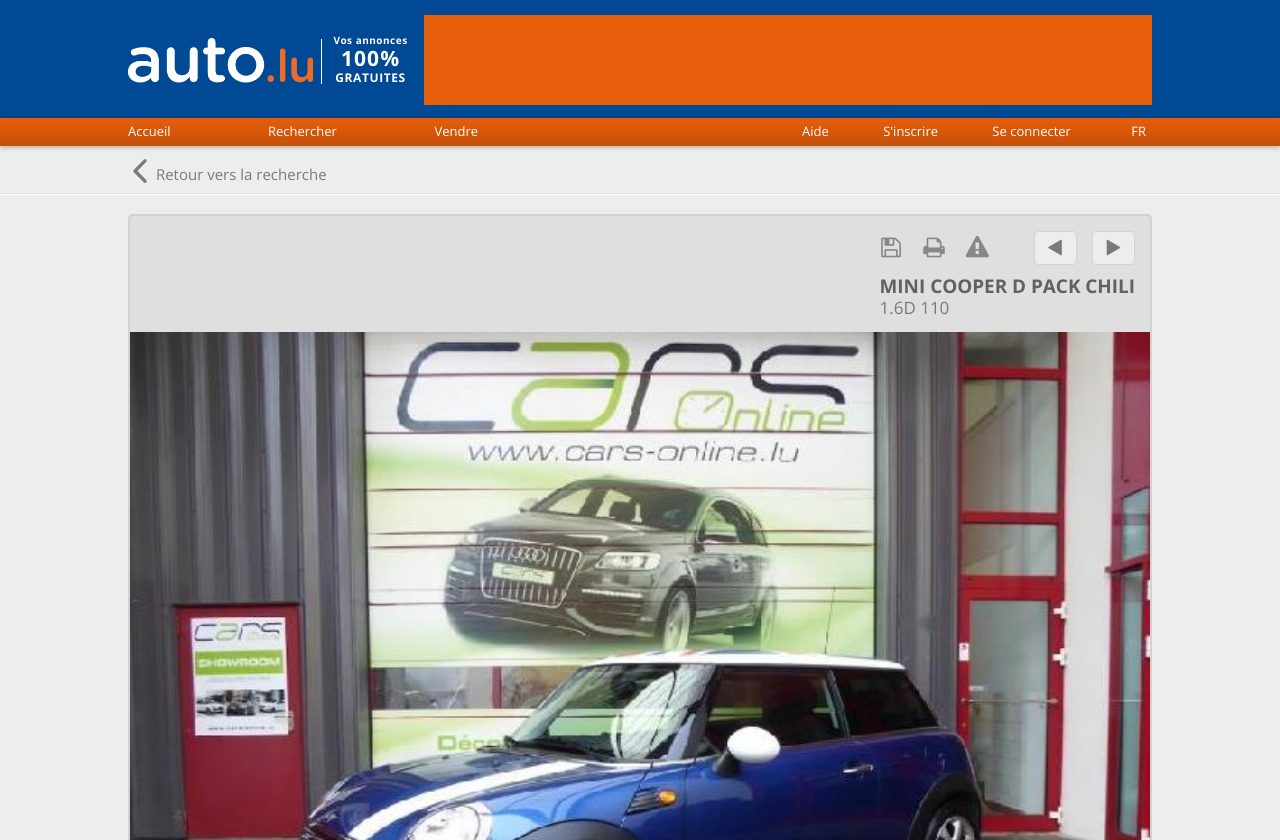
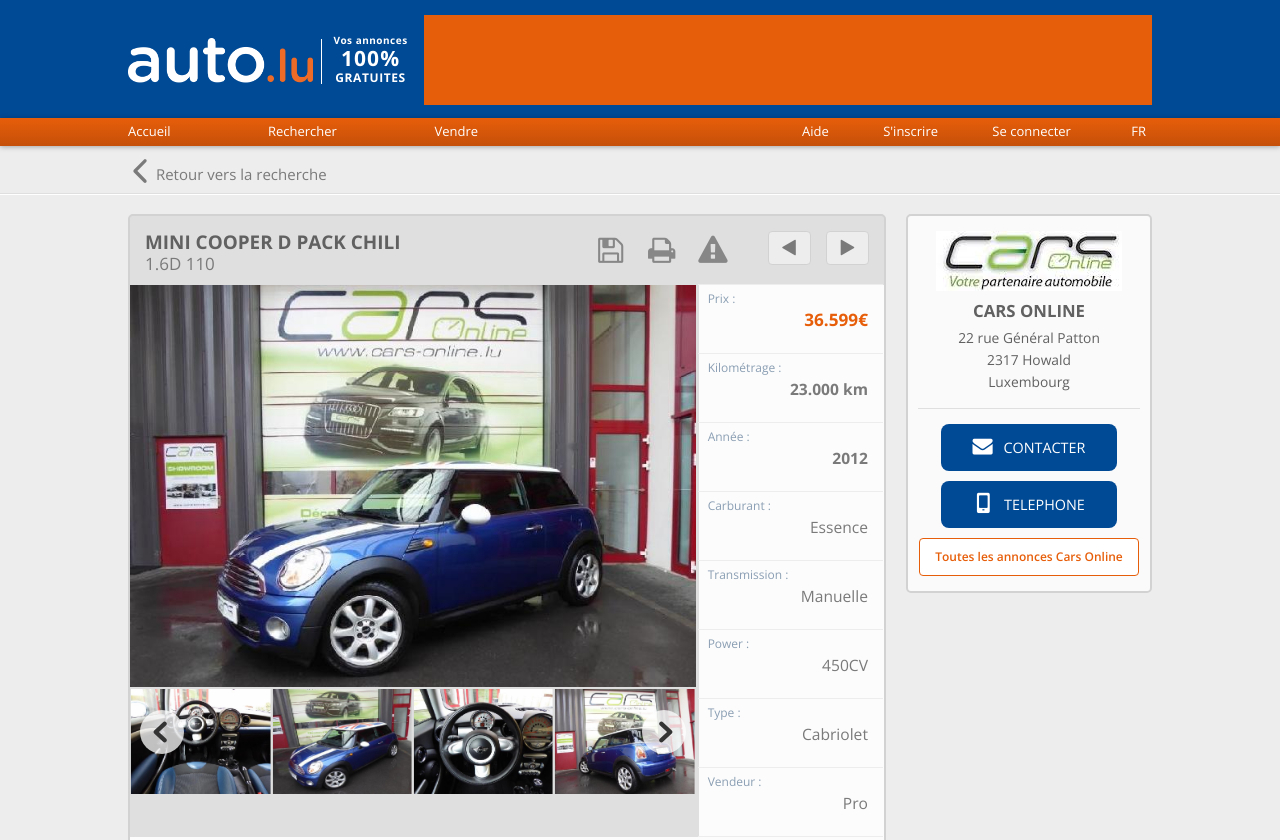
Before and after one commit to kana7/Auto, a plain HTML site: page public_html/details.html in a window 1280 px wide. Shown: the top 840 px of the page. Drawn offline with nearby package versions, Linux system fonts and the light colour scheme.

Commit message:
mise en page details annonce sur desktop

```diff
--- a/public_html/details.html
+++ b/public_html/details.html
@@ -178,24 +178,24 @@
             <section id="annonce-details">
                 <div class="container-wrapper">
                     <div class="row">
-                        <article class="phone-12">
-                            <div class="annonce-entry phone-mb-15">
+                        <article class="phone-12 desk-9 desk-pr-10">
+                            <div class="annonce-entry phone-mb-15 tab-mb-0">
                                 <div class="annonce-entry-top">
                                     <div class="annonce-entry-header clearfix">
                                         <div class="pull-right phone-12 tab-auto">
-                                            <div class="options-container clearfix phone-mb-10">
-                                                <ul class="annonce-entry-header-actions pull-left phone-mt-5">
+                                            <div class="options-container clearfix phone-mb-10 tab-mb-0">
+                                                <ul class="annonce-entry-header-actions pull-left phone-mt-5 tab-mt-0 desk-mt-5">
                                                     <li><a href="#"><span class="icon-floppy-o"></span></a></li>
                                                     <li><a href="#"><span class="icon-print"></span></a></li>
                                                     <li><a href="#"><span class="icon-exclamation-triangle"></span></a></li>
                                                 </ul>
-                                                <ul class="annonce-entry-header-previous-next pull-right">
+                                                <ul class="annonce-entry-header-previous-next pull-right tab-ml-40">
                                                     <li><a href="#"><span class="icon-left-full-arrow"></span></a></li>
                                                     <li><a href="#"><span class="icon-right-full-arrow"></span></a></li>
                                                 </ul>
                                             </div>
-                                            <h1><span class="brand">Mini</span> <span class="model">Cooper D Pack Chili</span><span class="engin">1.6D 110</span></h1>
                                         </div>
+                                        <h1 class="phone-12 tab-6"><span class="brand">Mini</span> <span class="model">Cooper D Pack Chili</span><span class="engin">1.6D 110</span></h1>
                                     </div>
                                     <div class="annonce-entry-img">
                                         <img class="fill-width" src="images/annonce-details/tumbnails/mini-main-img.jpg" alt="mini cooper D main thumb" />
@@ -276,6 +276,7 @@
                                 <div class="annonce-entry-bottom">
                                     <div class="annonce-entry-options phone-mb-15">
                                         <h3>Options</h3>
+                                        <div class="annonce-entry-options-list">
                                             <ul>
                                                 <li>ABS + ESP</li>
                                                 <li>Ordinateur de bord</li>
@@ -309,6 +310,7 @@
                                                 <li>Volant gainé de cuir</li>
                                             </ul>
                                         </div>
+                                    </div>
                                     <div class="annonce-entry-comment">
                                         <h3>Commentaire</h3>
                                         <p>
@@ -321,7 +323,7 @@
                                 </div>
                             </div>
                         </article>
-                        <aside class="phone-12">
+                        <aside class="phone-12 desk-3 desk-pl-10">
                             <div class="annonce-entry-seller">
                                 <div class="annonce-entry-seller-details">
                                     <ul>
--- a/public_html/styles/scss/_module.scss
+++ b/public_html/styles/scss/_module.scss
@@ -491,7 +491,6 @@
     font-size: 21px;
     h1{
         display: inline-block;
-        width: 100%;
         text-align: center;
         color: darken($grey-font, 10%);
         font-size: 0.9em;
@@ -515,7 +514,7 @@
         @include ellipsis;
     }
     .annonce-entry-header-actions{
-        font-size: 1.1em;
+        font-size: 1.2em;
         color: lighten($grey-font, 5%);
         li:not(:first-child):not(:last-child){
             margin: 0 7px;
@@ -568,8 +567,12 @@
         display: none;
         position: absolute;
         top: 5px;
-        left: 5px;
+        left: 10px;
         color: #8a9eb3;
+        line-height: initial;
+        font-weight: 400;
+        font-size: 12px;
+
     }
     .price{
         color: $orange;
@@ -579,8 +582,6 @@
     .km, .year{
         font-weight: 800;
     }
-    .km{
-    }
 }
 .annonce-entry-bottom{
     padding: 15px 10px;
@@ -589,10 +590,14 @@
         color: $grey-font;
         margin: 0;
         margin-bottom: 10px;
+        font-size: 1.3em;
+        text-transform: capitalize;
     }
     .annonce-entry-options{
         text-align: center;
         ul{
+            display: block;
+            vertical-align: top;
             text-align: center;
             li{
                 display: block;
@@ -615,13 +620,19 @@
     padding: 15px 10px;
     text-align: center;
     .annonce-entry-seller-details{
-        padding-bottom: 10px;
+        padding-bottom: 15px;
     }
     li{
         display: block;
     }
+    .seller-logo{
+        img{
+            max-width: 200px;
+            max-height: 200px;
+        }
+    }
     .seller-name{
-        margin: 7px 0;
+        margin: 10px 0 7px;
         font-size: 1.4em;
         font-weight: 800;
         text-transform: uppercase;
@@ -633,7 +644,7 @@
         }
     }
     .annonce-entry-seller-options{
-        padding-top: 10px;
+        padding-top: 15px;
         border-top: 1px solid $grey-border;
         ul{
             li{
--- a/public_html/styles/scss/_state.scss
+++ b/public_html/styles/scss/_state.scss
@@ -64,6 +64,37 @@
     #search_result{
         padding: 20px 10px;
     }
+    .main-gallery.annonce-entry-slider{
+        .gallery-cell{
+            padding: 0 1px;
+            width: 33.3333%;
+        }
+    }
+    .annonce-entry-bottom .annonce-entry-options ul{
+        display: inline-block;
+        text-align: left;
+        padding: 0 7px;
+        width: 32.95%;
+        &:last-child{
+            padding-right: 0px;
+        }
+        &:first-child{
+            padding-left: 0px;
+        }
+    }
+    .annonce-entry-bottom .annonce-entry-comment > p, .annonce-entry-bottom .annonce-entry-options-list{
+        padding-left: 17px;
+        text-align: left;
+    }
+    .annonce-entry-header .annonce-entry-header-actions{
+        font-size: 1.4em;
+    }
+    .annonce-entry-details{
+        font-size: 1.3em;
+        &> *{
+            width:  25.159%;
+        }
+    }
 }
 @include viewport(max, $max: 1055){
     .header-top .container-wrapper, .footer-bottom .container-wrapper {
@@ -113,6 +144,34 @@
             text-align: right;
         }
     }
+    .annonce-entry-img{
+        display: inline-block;
+        width: 75%;
+    }
+    .main-gallery.annonce-entry-slider{
+        .gallery-cell{
+            padding: 0 1px;
+            width: 25%;
+        }
+    }
+    .annonce-entry-details{
+        vertical-align: top;
+        display: inline-block;
+        width: 24.58%;
+        & > *{
+            display: block;
+            width: 100%;
+            border-left: none;
+            border-right: none;
+            height: 70px;
+            line-height: 60px;
+            text-align: right;
+            padding-right: 15px;
+        }
+    }
+    .annonce-entry-details .annonce-entry-details-label{
+        display: block;
+    }
 }
 @include media(lgdesk){
     .container-wrapper{
```
Also changed, not shown: public_html/css/main.css, 1 other file. Lines whose indentation alone changed are shown as unchanged.
